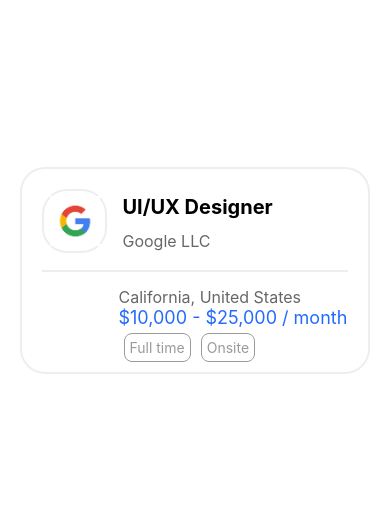
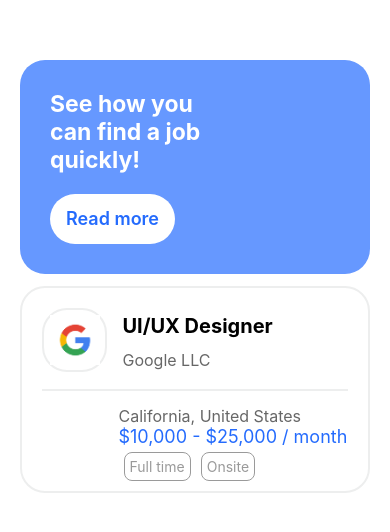
Before and after one commit to jimibilibob/google-job, a React Native app: screen / in a window 390 px wide. Shown: the part 152-684 px from the top of the page. Built offline with nearby package versions, Linux system fonts and the light colour scheme; some icons are missing.

Commit message:
Card annuncement component design

```diff
--- a/App.js
+++ b/App.js
@@ -1,11 +1,13 @@
 import { StatusBar } from 'expo-status-bar';
 import { StyleSheet, Text, View } from 'react-native';
-import CardJobOffer from './src/CardJobOffer';
+import CardAnnouncement from './src/components/CardAnnouncement';
+import CardJobOffer from './src/components/CardJobOffer';
 
 export default function App() {
   return (
     <View style={styles.container}>
       <StatusBar style="auto" />
+      <CardAnnouncement></CardAnnouncement>
       <CardJobOffer></CardJobOffer>
     </View>
   );
--- /dev/null
+++ b/src/components/CardAnnouncement.tsx
@@ -0,0 +1,53 @@
+import { View, StyleSheet, Text,ImageBackground } from "react-native";
+import { secondaryColor, primaryColor } from '../constants/styles';
+
+export default function CardAnnouncement() {
+    return (
+        <View style= { styles.container }>
+            <View style= {{ flex: 2 }}>
+                <Text style={ styles.title }>
+                    See how you can find a job quickly!
+                </Text>
+                <View style= { styles.button }>
+                    <Text style= { styles.buttonText }>
+                        Read more
+                    </Text>
+                </View>
+            </View>
+            <View style= {{ flex: 1 }}/>
+        </View>
+    );
+}
+
+const styles = StyleSheet.create({
+    container: {
+        backgroundColor: secondaryColor,
+        flexDirection: 'row',
+        padding: 20,
+        margin: 12,
+        borderRadius: 25,
+        width: 350,
+        alignItems: 'flex-start'
+    },
+    title: {
+        color: 'white',
+        fontSize: 23,
+        fontWeight: 'bold',
+        margin: 10
+    },
+    button: {
+        backgroundColor: 'white',
+        borderRadius: 25,
+        height: 50,
+        width: 125,
+        justifyContent: 'center',
+        alignContent: 'center',
+        alignItems: 'center',
+        margin: 10,
+    },
+    buttonText: {
+        color: primaryColor,
+        fontSize: 18,
+        fontWeight: '600',
+    }
+})
--- a/src/constants/styles.ts
+++ b/src/constants/styles.ts
@@ -1,4 +1,5 @@
 export const primaryColor = '#246bfd';
+export const secondaryColor = '#6698ff';
 export const greyColor = '#edeeee';
 export const greyTextColor = '#676767';
 export const greySecondaryColor = '#9a9a9a';
```
Also changed, not shown: src/components/CardJobOffer.tsx (renamed from src/CardJobOffer.tsx, +2 -2 lines).
